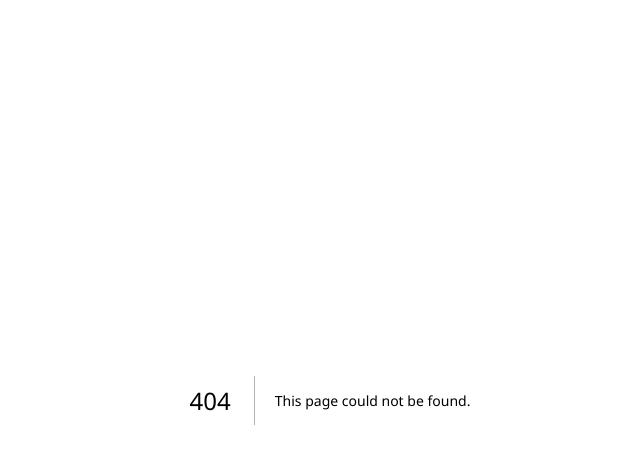
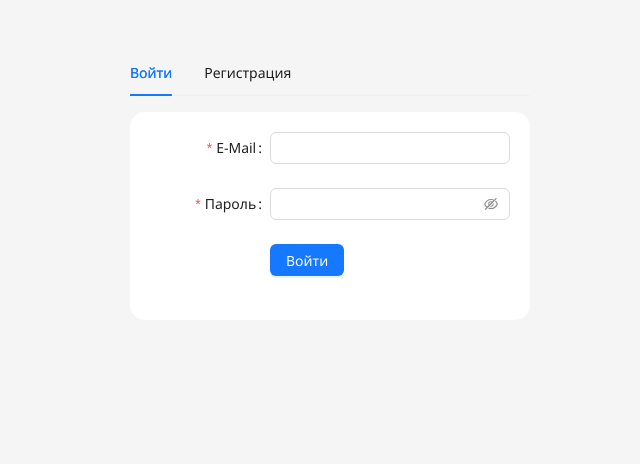
Before and after one commit to Schmit004/Cloud-storage-frontend, a Next.js app: page /dashboard in a window 1280 px wide. Before the commit this address had no page. Shown: the top 464 px of the page, without its empty margins (310-950 px from the left). Built offline with nearby package versions, Linux system fonts and the light colour scheme.

Commit message:
Создаёт компоненты авторизации

```diff
--- /dev/null
+++ b/api/auth.ts
@@ -0,0 +1,29 @@
+import axios from "axios";
+import {
+  LoginFormDTO,
+  LoginResponseDTO,
+  RegisterFormDTO,
+  RegisterResponseDTO,
+  User,
+} from "@/api/dto/auth.dto";
+import { destroyCookie } from "nookies";
+
+export const login = async (
+  values: LoginFormDTO
+): Promise<LoginResponseDTO> => {
+  return (await axios.post("/auth/login", values)).data;
+};
+
+export const register = async (
+  values: RegisterFormDTO
+): Promise<RegisterResponseDTO> => {
+  return (await axios.post("/auth/register", values)).data;
+};
+
+export const getMe = async (): Promise<User> => {
+  return (await axios.get("/users/me")).data;
+};
+
+export const logout = () => {
+  destroyCookie(null, "_token", { path: "/" });
+};
--- /dev/null
+++ b/app/dashboard/page.tsx
@@ -0,0 +1,33 @@
+import { Metadata, NextPage } from "next";
+import { Tabs } from "antd";
+import { LoginForm } from "@/components/auth/LoginForm";
+import { RegisterForm } from "@/components/auth/RegisterForm";
+
+export const metadata: Metadata = {
+  title: "Dashboard",
+};
+
+const Dashboard: NextPage = () => {
+  return (
+    <>
+      <main style={{ width: 400, margin: "50px auto" }}>
+        <Tabs
+          items={[
+            {
+              label: "Войти",
+              key: "1",
+              children: <LoginForm />,
+            },
+            {
+              label: "Регистрация",
+              key: "2",
+              children: <RegisterForm />,
+            },
+          ]}
+        />
+      </main>
+    </>
+  );
+};
+
+export default Dashboard;
--- a/app/layout.tsx
+++ b/app/layout.tsx
@@ -12,7 +12,7 @@ export const metadata: Metadata = {
 export default function RootLayout({ children }: Readonly<{ children: React.ReactNode }>) {
   return (
     <html lang="ru">
-      <body>{children}</body>
+      <body className={inter.className}>{children}</body>
     </html>
   );
 }
--- /dev/null
+++ b/components/auth/Auth.module.scss
@@ -0,0 +1,5 @@
+.form-block {
+  background-color: #fff;
+  border-radius: 15px;
+  padding: 20px;
+}
--- /dev/null
+++ b/components/auth/LoginForm.tsx
@@ -0,0 +1,83 @@
+import React from "react";
+import styles from "./Auth.module.scss";
+import { setCookie } from "nookies";
+import { Button, Form, Input, notification } from "antd";
+import { LoginFormDTO } from "@/api/dto/auth.dto";
+import { login } from '@/api/auth';
+
+export const LoginForm: React.FC = () => {
+  const onSubmit = async (values: LoginFormDTO) => {
+    try {
+      const { token } = await login(values);
+
+      notification.success({
+        message: "Успешно!",
+        description: "Переходим в админ-панель...",
+        duration: 2,
+      });
+
+      setCookie(null, "_token", token, {
+        path: "/",
+      });
+
+      location.href = "/dashboard";
+    } catch (err) {
+      console.warn("LoginForm", err);
+
+      notification.error({
+        message: "Ошибка!",
+        description: "Неверный логин или пароль",
+        duration: 2,
+      });
+    }
+  };
+
+  return (
+    <div className={styles["form-block"]}>
+      <Form
+        name="basic"
+        labelCol={{
+          span: 8,
+        }}
+        onFinish={onSubmit}
+      >
+        <Form.Item
+          label="E-Mail"
+          name="email"
+          rules={[
+            {
+              required: true,
+              message: "Укажите почту",
+            },
+          ]}
+        >
+          <Input />
+        </Form.Item>
+
+        <Form.Item
+          label="Пароль"
+          name="password"
+          rules={[
+            {
+              required: true,
+              message: "Укажите пароль",
+            },
+          ]}
+        >
+          <Input.Password />
+        </Form.Item>
+
+        <Form.Item
+          wrapperCol={{
+            offset: 8,
+            span: 16,
+          }}
+        >
+          <Button type="primary" htmlType="submit">
+            Войти
+          </Button>
+        </Form.Item>
+      </Form>
+    </div>
+  );
+};
--- /dev/null
+++ b/components/auth/RegisterForm.tsx
@@ -0,0 +1,96 @@
+import React from "react";
+import styles from "./Auth.module.scss";
+import { setCookie } from "nookies";
+import { Button, Form, Input, notification } from "antd";
+import { RegisterFormDTO } from "@/api/dto/auth.dto";
+import { register } from "@/api/auth";
+
+export const RegisterForm: React.FC = () => {
+  const onSubmit = async (values: RegisterFormDTO) => {
+    try {
+      const { token } = await register(values);
+
+      notification.success({
+        message: "Успешно!",
+        description: "Переходим в админ-панель...",
+        duration: 2,
+      });
+
+      setCookie(null, "_token", token, {
+        path: "/",
+      });
+
+      location.href = "/dashboard";
+    } catch (err) {
+      console.warn(err);
+
+      notification.error({
+        message: "Ошибка!",
+        description: "Ошибка при регистрации",
+        duration: 2,
+      });
+    }
+  };
+
+  return (
+    <div className={styles["form-block"]}>
+      <Form
+        name="basic"
+        labelCol={{
+          span: 8,
+        }}
+        onFinish={onSubmit}
+      >
+        <Form.Item
+          label="E-Mail"
+          name="email"
+          rules={[
+            {
+              required: true,
+              message: "Укажите почту",
+            },
+          ]}
+        >
+          <Input />
+        </Form.Item>
+
+        <Form.Item
+          label="Полное имя"
+          name="fullName"
+          rules={[
+            {
+              required: true,
+              message: "Укажите полное имя",
+            },
+          ]}
+        >
+          <Input />
+        </Form.Item>
+
+        <Form.Item
+          label="Пароль"
+          name="password"
+          rules={[
+            {
+              required: true,
+              message: "Укажите пароль",
+            },
+          ]}
+        >
+          <Input.Password />
+        </Form.Item>
+
+        <Form.Item
+          wrapperCol={{
+            offset: 8,
+            span: 16,
+          }}
+        >
+          <Button type="primary" htmlType="submit">
+            Регистрация
+          </Button>
+        </Form.Item>
+      </Form>
+    </div>
+  );
+};
--- a/package.json
+++ b/package.json
@@ -9,7 +9,10 @@
     "lint": "next lint"
   },
   "dependencies": {
+    "antd": "^5.20.1",
+    "axios": "^1.7.4",
     "next": "14.2.5",
+    "nookies": "^2.5.2",
     "react": "^18",
     "react-dom": "^18",
     "sass": "^1.77.8"
```
Also changed, not shown: api/dto/auth.dto.ts (added, +17 -0 lines), 1 other file (tests, documents, lock files or other folders).
